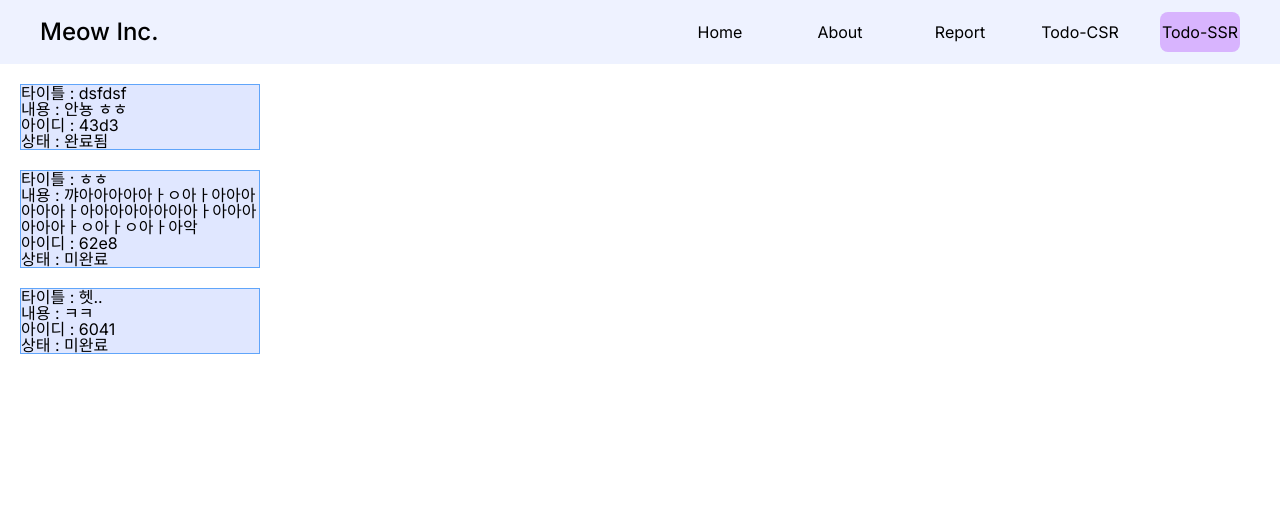
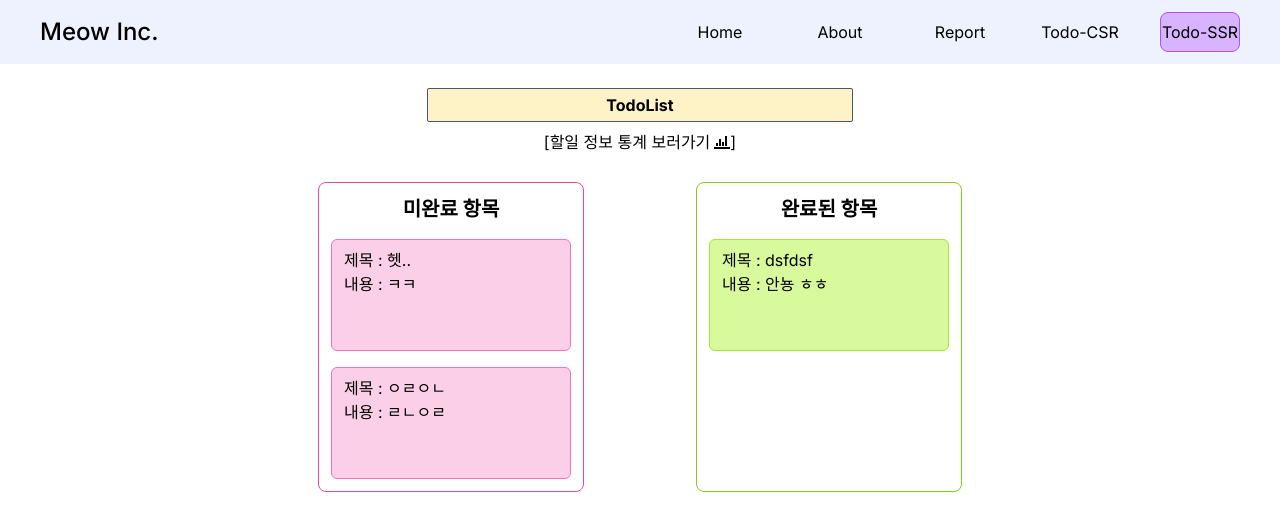
Before and after one commit to seopport/NextTasker, a Next.js app: page /todo-ssr in a window 1280 px wide. Shown: the top 530 px of the page. Built offline with nearby package versions, Linux system fonts and the light colour scheme; data requests are answered from the project's data file.

Commit message:
[feat] ISR 완료

```diff
--- a/db.json
+++ b/db.json
@@ -12,16 +12,16 @@
       "isDone": true
     },
     {
-      "id": "62e8",
-      "title": "ㅎㅎ",
-      "contents": "꺄아아아아아ㅏㅇ아ㅏ아아아아아아ㅏ아아아아아아아아ㅏ아아아아아아ㅏㅇ아ㅏㅇ아ㅏ아악",
-      "isDone": false
-    },
-    {
       "id": "6041",
       "title": "헷..",
       "contents": "ㅋㅋ",
       "isDone": false
+    },
+    {
+      "id": "124d",
+      "title": "ㅇㄹㅇㄴ",
+      "contents": "ㄹㄴㅇㄹ",
+      "isDone": false
     }
   ]
 }
--- a/src/app/about/page.tsx
+++ b/src/app/about/page.tsx
@@ -1,8 +1,6 @@
 import { companyInfo } from '@/types';
 import Image from 'next/image';
 import React from 'react';
-import companyImage from '../../assets/catTheKing.png';
-import { GET } from '../api/company/route';
 
 const aboutPage = async () => {
   const response = await fetch('http://localhost:3000/api/company', {
--- a/src/app/api/company/route.ts
+++ b/src/app/api/company/route.ts
@@ -14,5 +14,5 @@ export async function GET(request: Request) {
     );
   }
 
-  return Response.json({ companyInfo, message: '데이터 가져오기 성공' });
+  return Response.json({ companyInfo, message: '데이터 가져오기 성공' }, { status: 201 });
 }
--- a/src/app/api/todos/[id]/route.ts
+++ b/src/app/api/todos/[id]/route.ts
@@ -5,8 +5,6 @@ import { NextRequest } from 'next/server';
 export async function PATCH(request: Request, { params }: { params: { id: Todo['id'] } }) {
   const { contents, isDone } = await request.json();
   const { id } = params;
-
-  console.log(contents, isDone);
 
   await fetch(`http://localhost:4000/todos/${id}`, {
     method: 'PATCH',
@@ -20,7 +18,6 @@ export async function PATCH(request: Request, { params }: { params: { id: Todo['
 //request 빼면 500 오류난다.. 왜?
 export async function DELETE(request: Request, { params }: { params: { id: Todo['id'] } }) {
   const { id } = params;
-  console.log(params);
 
   await fetch(`http://localhost:4000/todos/${id}`, {
     method: 'DELETE',
--- a/src/app/api/todos/route.ts
+++ b/src/app/api/todos/route.ts
@@ -25,8 +25,6 @@ export async function POST(request: Request) {
   // 들어온 데이터를 js 객체로 파싱
   const { title, contents } = await request.json();
 
-  console.log(title, contents);
-
   const response = await fetch('http://localhost:4000/todos', {
     method: 'POST',
     headers: { 'Content-Type': 'application/json' },
--- a/src/app/report/page.tsx
+++ b/src/app/report/page.tsx
@@ -1,7 +1,57 @@
+import { Todo } from '@/types';
+import Link from 'next/link';
 import React from 'react';
+import { ImStatsBars } from 'react-icons/im';
 
-const reportPage = () => {
-  return <div>reportPage</div>;
+/*
+*- todos의 통계 정보를 ISR로 구현하는 페이지를 만듭니다.
+- 매 10초마다 결과가 갱신될 수 있도록 revalidate 옵션을 설정합니다.
+- 통계정보는 자유롭게 설정합니다.
+- 현재까지 10개의 todolist가 등록되었습니다.
+- 현재까지 4개의 완료 리스트, 6개의 할일 리스트가 존재합니다.
+*/
+
+const reportPage = async () => {
+  const response = await fetch('http://localhost:3000/api/todos', {
+    method: 'GET',
+    next: {
+      revalidate: 10,
+    },
+  });
+
+  const { todos } = await response.json();
+
+  const completedTodos: Todo[] = todos.filter((item: Todo) => item.isDone === true);
+  const InProgressTodos: Todo[] = todos.filter((item: Todo) => item.isDone === false);
+
+  return (
+    <div className='flex flex-col items-center'>
+      <div className='flex items-center justify-center bg-purple-100 p-2 border border-solid border-purple-600 rounded-sm w-1/3 mt-6 text-center font-bold'>
+        [할일 정보 통계 <ImStatsBars className='ml-1' />]
+      </div>
+      <div
+        className='bg-rose-100 border-rose-400 mt-4 p-3 rounded-md border-solid border
+        w-1/3 min-h-16 flex items-center justify-center'
+      >
+        <div className='mb-2'>현재까지 총 {todos.length}개의 할일이 등록되었습니다.</div>
+      </div>
+      <div
+        className='bg-amber-100 border-amber-400 mt-4 p-3 rounded-md border-solid border
+        w-1/3 min-h-16 flex items-center justify-center'
+      >
+        <div className='mb-2'>미완료 된 항목은 {InProgressTodos.length}개 입니다.</div>
+      </div>
+      <div
+        className='bg-lime-100 border-lime-400 mt-4 p-3 rounded-md border-solid border
+        w-1/3 min-h-16 flex items-center justify-center'
+      >
+        <div className='mb-2'>완료 된 항목은 {completedTodos.length}개 입니다.</div>
+      </div>
+      <Link href='/todo-csr' className='mt-5 decoration-solid underline'>
+        할일 추가하러 가기 (*ᴗ͈ˬᴗ͈)ꕤ*.ﾟ
+      </Link>
+    </div>
+  );
 };
 
 export default reportPage;
--- a/src/app/todo-csr/page.tsx
+++ b/src/app/todo-csr/page.tsx
@@ -1,6 +1,6 @@
 'use client';
 
-import TodoTask from '@/components/TodoTask';
+import TodoTask from '@/components/TodoTaskCSR';
 import { Todo } from '@/types';
 import { ImStatsBars } from 'react-icons/im';
 import React, { ChangeEvent, useEffect, useState } from 'react';
@@ -152,7 +152,7 @@ const TodoCSRPage = () => {
         </div>
       </div>
       {/* 할일 입력 칸 */}
-      <div className='bg-amber-100 p-2 border border-solid border-gray-600 w-fit mt-6'>
+      <div className='bg-amber-100 p-2 rounded-sm border border-solid border-gray-500 w-fit mt-6'>
         제목 :{' '}
         <input
           className='border border-solid border-gray-600 mr-5'
--- a/src/app/todo-ssr/page.tsx
+++ b/src/app/todo-ssr/page.tsx
@@ -1,28 +1,32 @@
 import { Todo } from '@/types';
+import { ImStatsBars } from 'react-icons/im';
 import React from 'react';
+import TodoTaskSSR from '@/components/TodoTaskSSR';
+import Link from 'next/link';
 
-const todoSSRPage = async () => {
+const TodoSSRPage = async () => {
   const response = await fetch('http://localhost:3000/api/todos', {
     method: 'GET',
-    cache: 'no-cache',
   });
+
   const { todos } = await response.json();
 
   return (
-    <div>
-      {todos.map((item: Todo) => {
-        return (
-          <div key={item.id} className='bg-indigo-100 border border-solid border-blue-400 m-5 w-60'>
-            <div>타이틀 : {item.title}</div>
-            <div>내용 : {item.contents}</div>
-            <div>아이디 : {item.id}</div>
-            <div>상태 : {item.isDone ? '완료됨' : '미완료'}</div>
-            {/* <button>삭제</button> */}
-          </div>
-        );
-      })}
+    <div className='relative flex flex-col items-center'>
+      {/* 할일 입력 칸 */}
+      <div className='rounded-sm bg-amber-100 p-2 border border-solid border-gray-600 w-1/3 mt-6 text-center font-bold'>
+        TodoList
+      </div>
+      <Link href='/report' className='flex mt-3'>
+        [할일 정보 통계 보러가기 <ImStatsBars className='ml-1' />]
+      </Link>
+      {/* Task 컴포넌트 */}
+      <div className='flex gap-28 mt-8'>
+        <TodoTaskSSR todos={todos} isDone={false} />
+        <TodoTaskSSR todos={todos} isDone={true} />
+      </div>
     </div>
   );
 };
 
-export default todoSSRPage;
+export default TodoSSRPage;
--- a/src/components/NavBar.tsx
+++ b/src/components/NavBar.tsx
@@ -15,12 +15,11 @@ const NavBar = () => {
       <div className='flex bg-indigo-50 h-16 items-center justify-end'>
         <div className='mr-auto ml-10 text-2xl font-medium'>Meow Inc.</div>
         {navList.map((item, idx) => {
-          console.log(item.toLocaleLowerCase(), `${pathName}`);
           return (
             <Link
               key={idx}
-              className={` flex items-center justify-center w-20 h-10 rounded-lg mr-10
-              ${`/${item.toLocaleLowerCase()}` === pathName ? 'bg-purple-300' : ''}`}
+              className={` flex items-center justify-center w-20 h-10 rounded-lg mr-10 border-solid
+              ${`/${item.toLocaleLowerCase()}` === pathName ? 'bg-purple-300  border border-purple-500' : ''}`}
               href={item.toLocaleLowerCase()}
             >
               {item}
--- a/src/components/TodoTask.tsx
+++ b/src/components/TodoTaskCSR.tsx
@@ -9,7 +9,7 @@ type PropsType = {
   isDone: boolean;
 };
 
-const TodoTask = ({ todos, setTargetTodo, setIsModifying, isDone }: PropsType) => {
+const TodoTaskCSR = ({ todos, setTargetTodo, setIsModifying, isDone }: PropsType) => {
   const handleStatusToggle = async (id: Todo['id']) => {
     const targetTodo = todos?.find((item) => item.id === id);
     setTargetTodo(targetTodo);
@@ -105,4 +105,4 @@ const TodoTask = ({ todos, setTargetTodo, setIsModifying, isDone }: PropsType) =
   );
 };
 
-export default TodoTask;
+export default TodoTaskCSR;
--- /dev/null
+++ b/src/components/TodoTaskSSR.tsx
@@ -0,0 +1,33 @@
+import { Todo } from '@/types';
+import React from 'react';
+
+const TodoTaskSSR = ({ todos, isDone }: { todos: Todo[]; isDone: boolean }) => {
+  return (
+    <div
+      className={`flex flex-col items-center border border-solid ${
+        isDone ? 'border-lime-500' : 'border-pink-500'
+      } rounded-lg p-3`}
+    >
+      <div className='font-bold text-xl'>{isDone ? '완료된 항목' : '미완료 항목'}</div>
+      {todos
+        ?.filter((item: Todo) => item.isDone === isDone)
+        .map((item: Todo) => {
+          return (
+            <div
+              key={item.id}
+              className={`${
+                isDone ? 'bg-lime-200 border-lime-400' : 'bg-pink-200 border-pink-400'
+              } mt-4 p-3 rounded-md border-solid border
+               w-60 min-h-28`}
+            >
+              <div className='mb-2'>제목 : {item.title}</div>
+              <div className='mb-2'>내용 : {item.contents}</div>
+              <div className='flex gap-1 justify-center mt-4 text-sm '></div>
+            </div>
+          );
+        })}
+    </div>
+  );
+};
+
+export default TodoTaskSSR;
```
Also changed, not shown: memo.txt (added).
